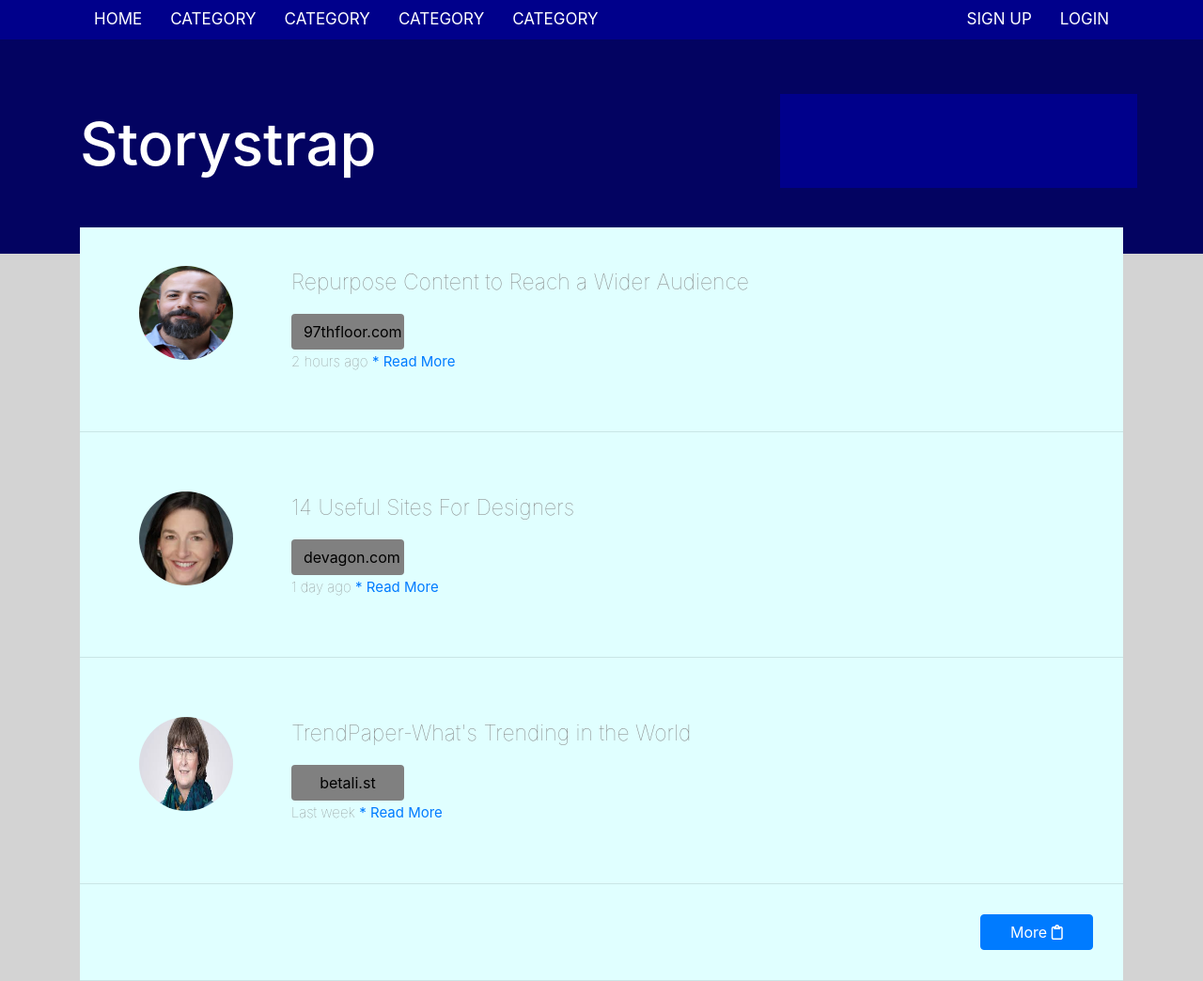
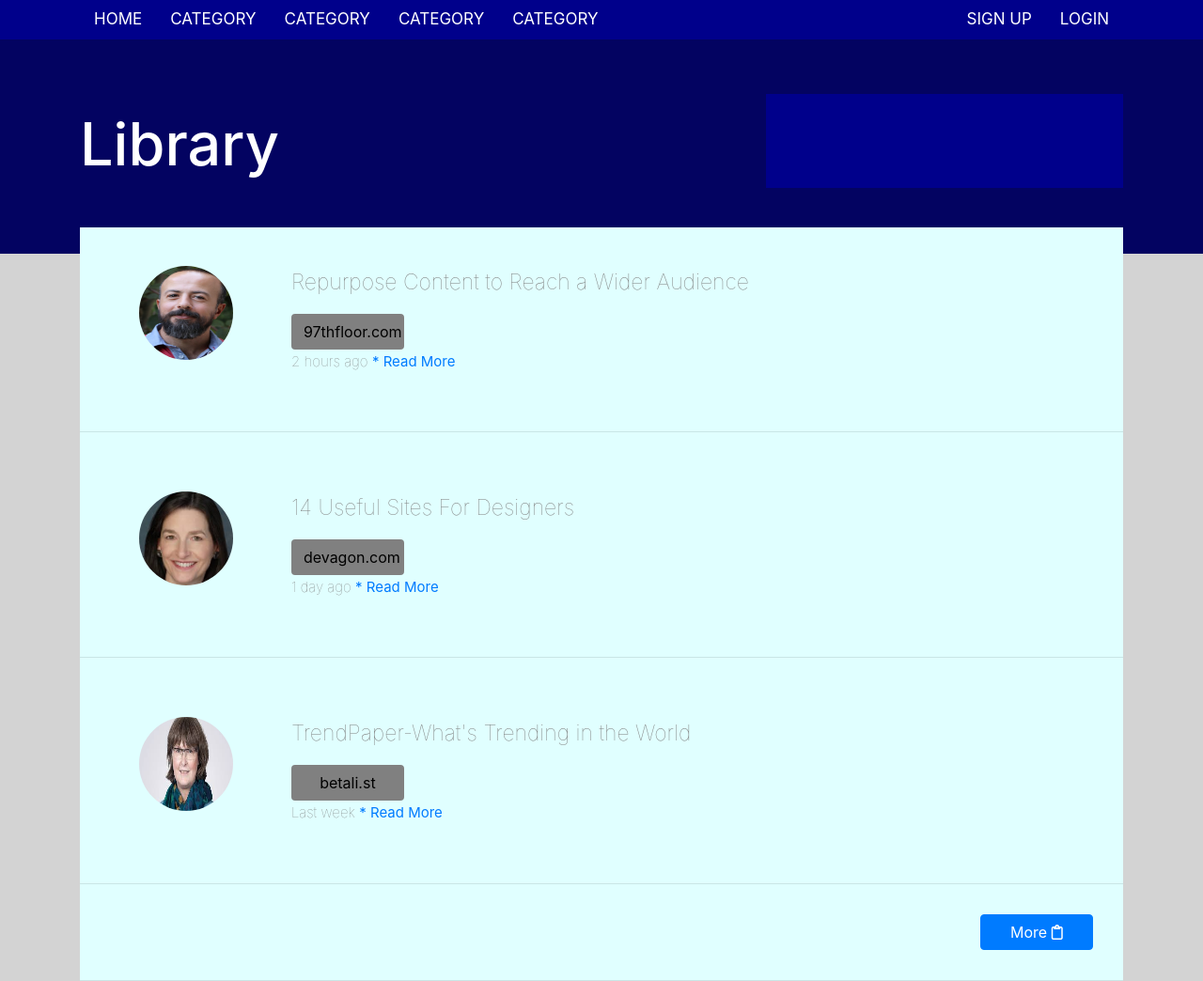
Before and after one commit to Nimisha1728/Library-Asignment1, a plain HTML site: page index.html in a window 1280 px wide. Shown: the top 1044 px of the page at 94% size. Drawn offline with nearby package versions, Linux system fonts and the light colour scheme.

Commit message:
changed heading

```diff
--- a/css/style.css
+++ b/css/style.css
@@ -41,7 +41,7 @@ body{
 #plainDiv{
     background-color: darkblue;
     margin-top:60px;
-
+   margin-left:-15px;
 }
 #container2 h1{
     font-size:63px;
--- a/index.html
+++ b/index.html
@@ -38,7 +38,7 @@
      <div class="container">
        <div class="row">
           <div class="col col-md-8">
-             <h1>Storystrap</h1>
+             <h1>Library</h1>
           </div>
           <div class="col-sm-4" id="plainDiv">
 
@@ -51,8 +51,8 @@
 
 
 
-<!--
-          <div class="bs-example" style="width: 800px;height:650px; background-color: lightcyan;margin-left: 350px;margin-top: -70px;" data-spy="scroll" data-target="list-unstyled" data-offset="50">-->
+
+
            <div class="container">
             <div class="bs-example">
               <div class="row">
```
